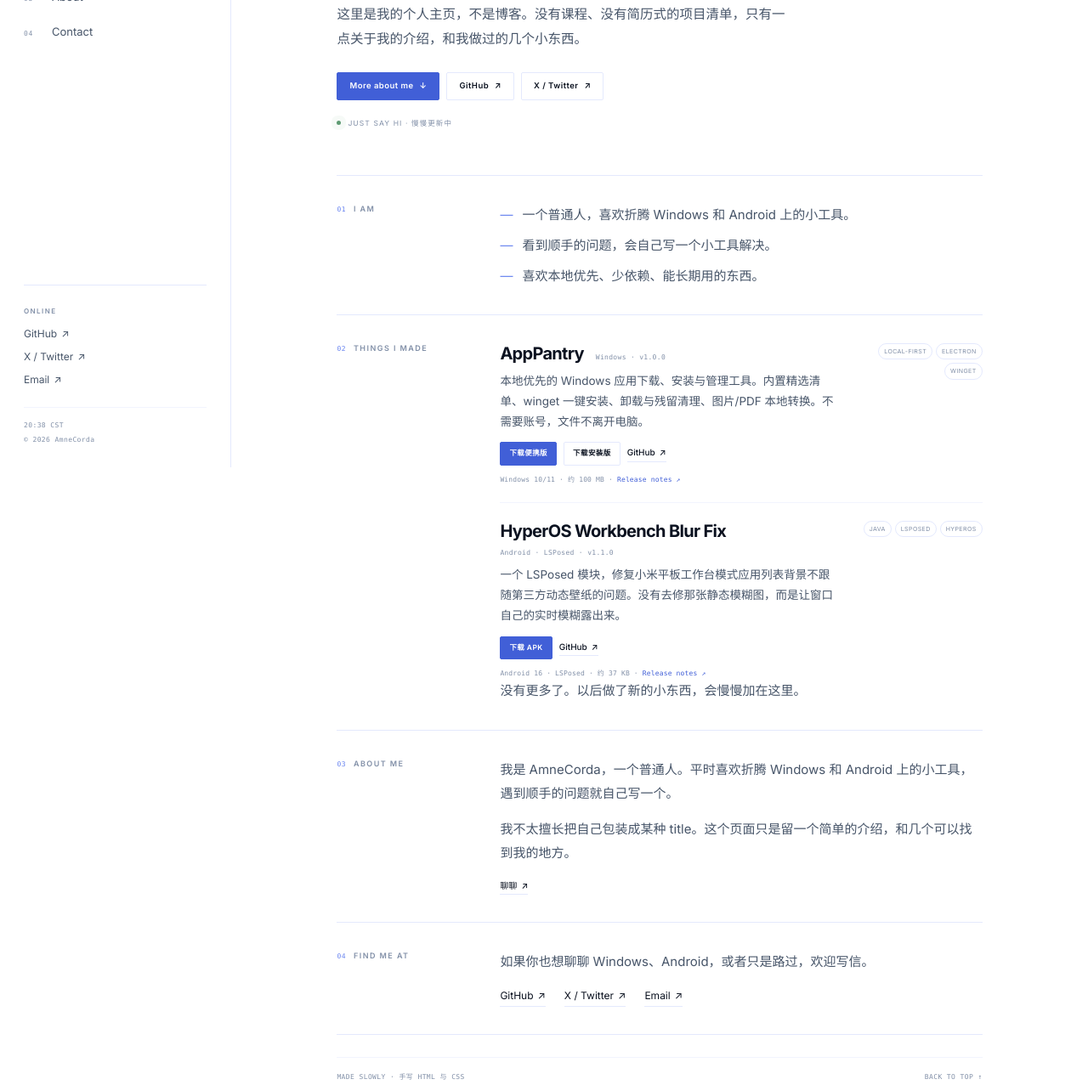
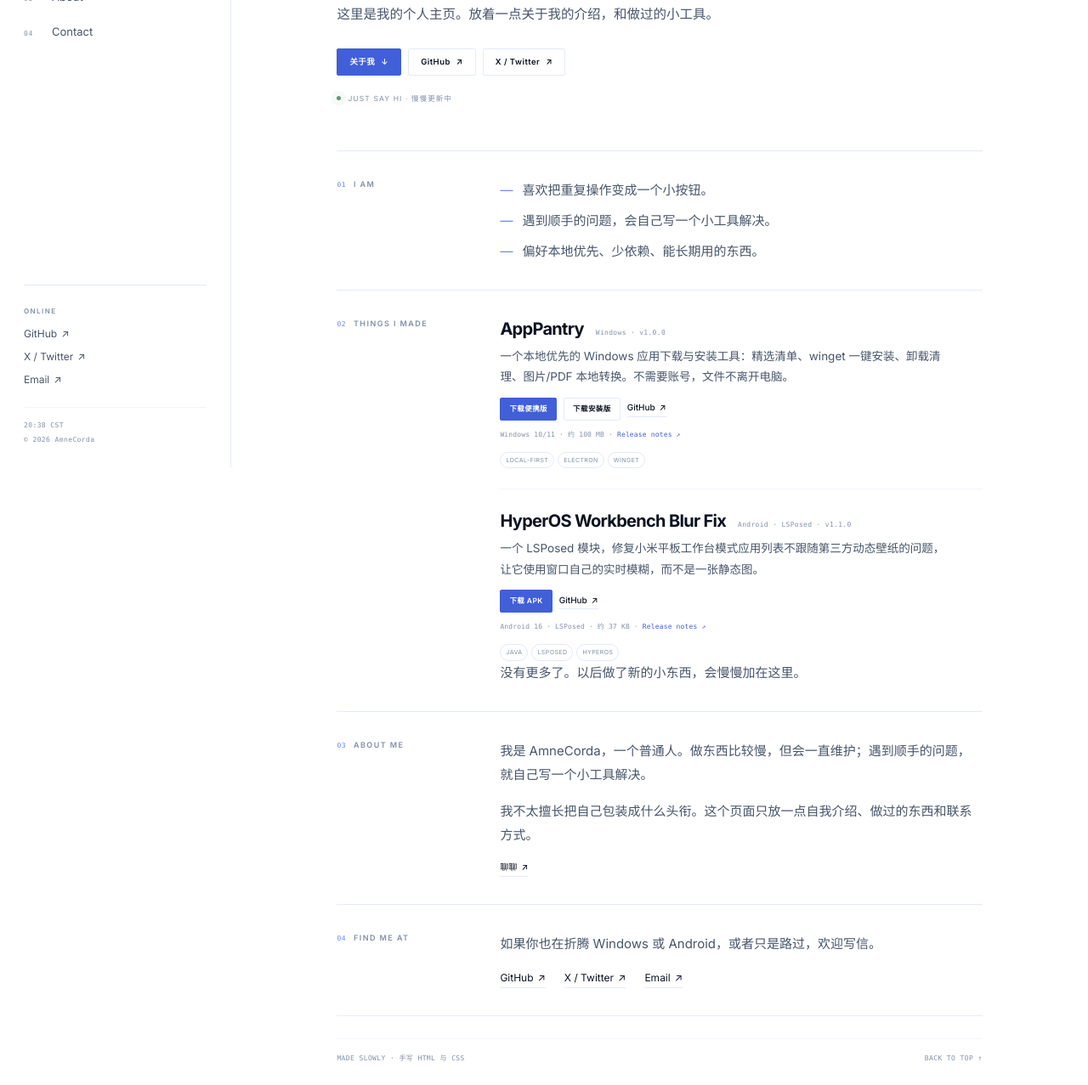
Before and after one commit to mar08meow/amnecorda, a plain HTML site: page index.html in a window 1280 px wide. Shown: the part 250-1527 px from the top of the page at 85% size. Drawn offline with Linux system fonts and the light colour scheme; no server answers.

Commit message:
Polish profile copy and project layout

```diff
--- a/assets/css/main.css
+++ b/assets/css/main.css
@@ -486,9 +486,9 @@ a:hover .arrow {
 
 .project-item {
   display: grid;
-  grid-template-columns: minmax(0, 1fr) 142px;
-  gap: 24px;
-  padding: 20px 0;
+  grid-template-columns: minmax(0, 1fr);
+  gap: 12px;
+  padding: 24px 0;
   border-bottom: 1px solid var(--line-soft);
 }
 
@@ -596,10 +596,10 @@ a:hover .arrow {
   display: flex;
   flex-wrap: wrap;
   align-content: flex-start;
-  justify-content: flex-end;
+  justify-content: flex-start;
   gap: 4px;
-  margin: 0;
-  padding: 1px 0 0;
+  margin: 2px 0 0;
+  padding: 0;
   list-style: none;
 }
 
--- a/index.html
+++ b/index.html
@@ -14,7 +14,7 @@
   <link rel="preconnect" href="https://fonts.googleapis.com">
   <link rel="preconnect" href="https://fonts.gstatic.com" crossorigin>
   <link href="https://fonts.googleapis.com/css2?family=Inter:wght@400;500;600;700;800&display=swap" rel="stylesheet">
-  <link rel="stylesheet" href="assets/css/main.css?v=profile1">
+  <link rel="stylesheet" href="assets/css/main.css?v=profile2">
   <link rel="stylesheet" href="assets/css/theme.css?v=profile1">
   <link rel="stylesheet" href="assets/css/dark.css?v=profile1">
 </head>
@@ -65,9 +65,9 @@
           <span class="hero-line--2"><em>AmneCorda</em><span class="hero-period">.</span></span>
         </h1>
         <p class="hero-role">一个普通人 · 喜欢折腾 Windows 和 Android 小工具</p>
-        <p class="hero-intro">这里是我的个人主页，不是博客。没有课程、没有简历式的项目清单，只有一点关于我的介绍，和我做过的几个小东西。</p>
+        <p class="hero-intro">这里是我的个人主页。放着一点关于我的介绍，和做过的小工具。</p>
         <div class="hero-actions">
-          <a class="button" href="#about">More about me <span class="arrow" aria-hidden="true">↓</span></a>
+          <a class="button" href="#about">关于我 <span class="arrow" aria-hidden="true">↓</span></a>
           <a class="button button--ghost" href="https://github.com/mar08meow" target="_blank" rel="noopener noreferrer">GitHub <span class="arrow" aria-hidden="true">↗</span></a>
           <a class="button button--ghost" href="https://x.com/Amnecorda" target="_blank" rel="noopener noreferrer">X / Twitter <span class="arrow" aria-hidden="true">↗</span></a>
         </div>
@@ -81,9 +81,9 @@
         </div>
         <div class="block-body">
           <ul class="fact-list">
-            <li>一个普通人，喜欢折腾 Windows 和 Android 上的小工具。</li>
-            <li>看到顺手的问题，会自己写一个小工具解决。</li>
-            <li>喜欢本地优先、少依赖、能长期用的东西。</li>
+            <li>喜欢把重复操作变成一个小按钮。</li>
+            <li>遇到顺手的问题，会自己写一个小工具解决。</li>
+            <li>偏好本地优先、少依赖、能长期用的东西。</li>
           </ul>
         </div>
       </section>
@@ -101,7 +101,7 @@
                   <h3 class="project-title">AppPantry</h3>
                   <span class="project-year">Windows · <span data-release-repo="mar08meow/AppPantry" data-release-version aria-live="polite">v1.0.0</span></span>
                 </div>
-                <p class="project-desc">本地优先的 Windows 应用下载、安装与管理工具。内置精选清单、winget 一键安装、卸载与残留清理、图片/PDF 本地转换。不需要账号，文件不离开电脑。</p>
+                <p class="project-desc">一个本地优先的 Windows 应用下载与安装工具：精选清单、winget 一键安装、卸载清理、图片/PDF 本地转换。不需要账号，文件不离开电脑。</p>
                 <div class="project-actions">
                   <a class="button" href="https://github.com/mar08meow/AppPantry/releases/download/v1.0.0/AppPantry-1.0.0-portable.exe" data-release-repo="mar08meow/AppPantry" data-release-download="portable" target="_blank" rel="noopener noreferrer">下载便携版</a>
                   <a class="button button--ghost" href="https://github.com/mar08meow/AppPantry/releases/download/v1.0.0/AppPantry-1.0.0-setup.exe" data-release-repo="mar08meow/AppPantry" data-release-download="setup" target="_blank" rel="noopener noreferrer">下载安装版</a>
@@ -122,7 +122,7 @@
                   <h3 class="project-title">HyperOS Workbench Blur Fix</h3>
                   <span class="project-year">Android · LSPosed · <span data-release-repo="mar08meow/HyperOS-Workbench-Blur-Fix" data-release-version aria-live="polite">v1.1.0</span></span>
                 </div>
-                <p class="project-desc">一个 LSPosed 模块，修复小米平板工作台模式应用列表背景不跟随第三方动态壁纸的问题。没有去修那张静态模糊图，而是让窗口自己的实时模糊露出来。</p>
+                <p class="project-desc">一个 LSPosed 模块，修复小米平板工作台模式应用列表不跟随第三方动态壁纸的问题，让它使用窗口自己的实时模糊，而不是一张静态图。</p>
                 <div class="project-actions">
                   <a class="button" href="https://github.com/mar08meow/HyperOS-Workbench-Blur-Fix/releases/download/v1.1.0/HyperOS-Workbench-Blur-Fix.apk" data-release-repo="mar08meow/HyperOS-Workbench-Blur-Fix" data-release-download="apk" target="_blank" rel="noopener noreferrer">下载 APK</a>
                   <a class="text-link" href="https://github.com/mar08meow/HyperOS-Workbench-Blur-Fix" target="_blank" rel="noopener noreferrer">GitHub <span class="arrow" aria-hidden="true">↗</span></a>
@@ -148,8 +148,8 @@
         <div class="block-body">
           <div class="profile-grid">
             <div>
-              <p>我是 AmneCorda，一个普通人。平时喜欢折腾 Windows 和 Android 上的小工具，遇到顺手的问题就自己写一个。</p>
-              <p>我不太擅长把自己包装成某种 title。这个页面只是留一个简单的介绍，和几个可以找到我的地方。</p>
+              <p>我是 AmneCorda，一个普通人。做东西比较慢，但会一直维护；遇到顺手的问题，就自己写一个小工具解决。</p>
+              <p>我不太擅长把自己包装成什么头衔。这个页面只放一点自我介绍、做过的东西和联系方式。</p>
             </div>
           </div>
           <a class="text-link" href="#contact">聊聊 <span class="arrow" aria-hidden="true">↗</span></a>
@@ -162,7 +162,7 @@
           <h2 id="contact-title">Find me at</h2>
         </div>
         <div class="block-body">
-          <p class="profile-note">如果你也想聊聊 Windows、Android，或者只是路过，欢迎写信。</p>
+          <p class="profile-note">如果你也在折腾 Windows 或 Android，或者只是路过，欢迎写信。</p>
           <div class="link-row">
             <a href="https://github.com/mar08meow" target="_blank" rel="noopener noreferrer">GitHub <span class="arrow" aria-hidden="true">↗</span></a>
             <a href="https://x.com/Amnecorda" target="_blank" rel="noopener noreferrer">X / Twitter <span class="arrow" aria-hidden="true">↗</span></a>
```
Also changed, not shown: 404.html (+1 -1 lines).
